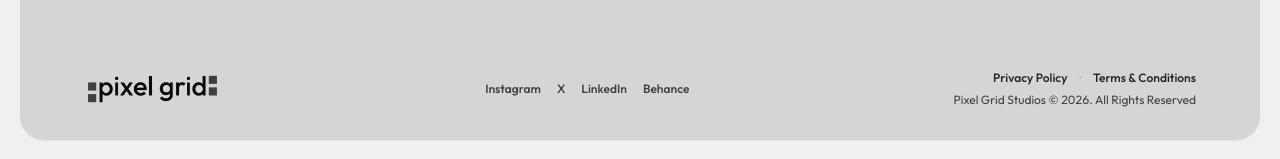
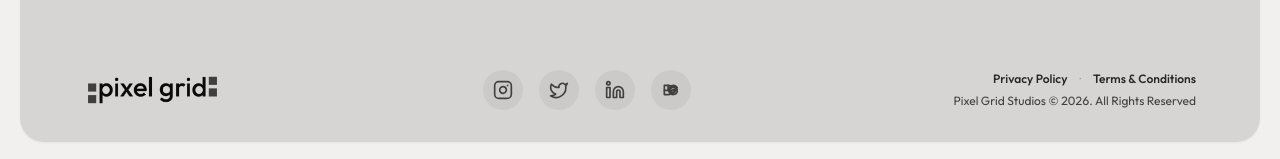
Before and after one commit to pixelgridstudios/PGS-Website-v1, a React (Vite) app: page / in a window 1280 px wide. Shown: the part 4345-4504 px from the top of the page. Built offline with nearby package versions, Linux system fonts and the light colour scheme.

Commit message:
Replace plain text social links with proper visual SVG icons in the footer

```diff
--- a/src/components/Footer.tsx
+++ b/src/components/Footer.tsx
@@ -1,6 +1,36 @@
 import React from "react";
 import { Link } from "react-router-dom";
-import { ArrowRight } from "lucide-react";
+import { ArrowRight, Instagram, Twitter, Linkedin } from "lucide-react";
+
+// Custom Behance Icon matching Lucide style (24x24 viewBox, stroke width 2)
+const BehanceIcon = ({ className }: { className?: string }) => (
+  <svg
+    xmlns="http://www.w3.org/2000/svg"
+    viewBox="0 0 24 24"
+    fill="none"
+    stroke="currentColor"
+    strokeWidth="2"
+    strokeLinecap="round"
+    strokeLinejoin="round"
+    className={className}
+  >
+    <path d="M4 6.5h4.5c2 0 3.5 1 3.5 2.5 0 1-.5 1.5-1.5 2 1.5.5 2.5 1.5 2.5 3 0 2-2 3.5-4.5 3.5H4V6.5z" />
+    <path d="M4 12.5h4" />
+    <path d="M8.5 6.5v6" />
+    <path d="M14 11.5h5.5" />
+    <path d="M19.5 14c-.5 2-2.5 3.5-5 3.5-3 0-5.5-2.5-5.5-5.5s2.5-5.5 5.5-5.5c2 0 4 1 5 3l-1.5 1c-1-1.5-2-2-3.5-2-2 0-3.5 1.5-3.5 3.5s1.5 3.5 3.5 3.5c1.5 0 2.5-1 3-2.5h-3v-1.5h4.5z" />
+  </svg>
+);
+
+const getSocialIcon = (name: string) => {
+  switch (name) {
+    case "Instagram": return <Instagram className="size-5" />;
+    case "X": return <Twitter className="size-5" />;
+    case "LinkedIn": return <Linkedin className="size-5" />;
+    case "Behance": return <BehanceIcon className="size-5" />;
+    default: return name;
+  }
+};
 import { socialLinks } from "@/data/content";
 
 export const Footer: React.FC = () => {
@@ -90,9 +120,11 @@ export const Footer: React.FC = () => {
                   href={s.href}
                   target="_blank"
                   rel="noreferrer"
-                  className="font-mono text-xs font-medium text-neutral-700 hover:text-black dark:text-brand-subtle dark:hover:text-brand-foreground transition-colors border-0"
+                  aria-label={s.name}
+                  title={s.name}
+                  className="flex size-10 items-center justify-center rounded-full bg-black/5 dark:bg-white/5 text-neutral-700 hover:text-brand-accent hover:bg-brand-accent/10 dark:text-brand-subtle dark:hover:text-white transition-all duration-300 border-0"
                 >
-                  {s.name}
+                  {getSocialIcon(s.name)}
                 </a>
               ))}
             </div>
```
